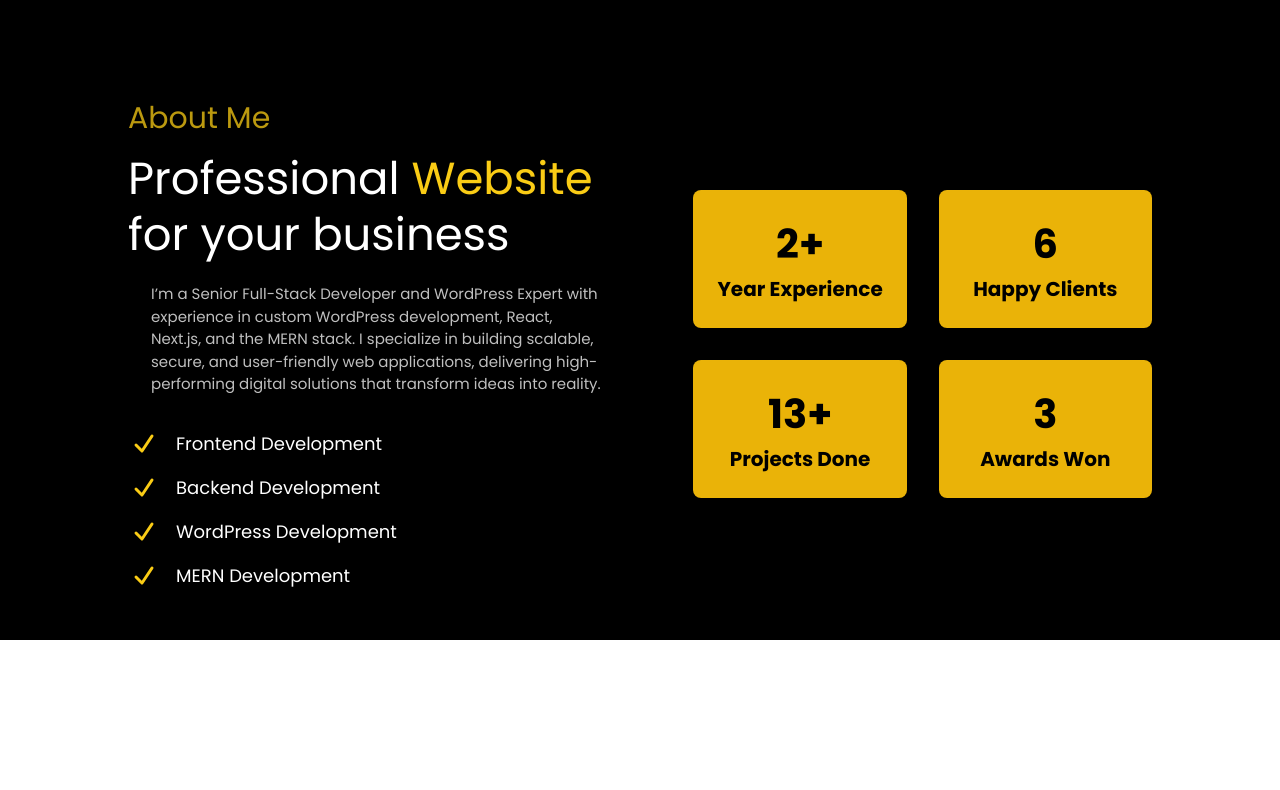
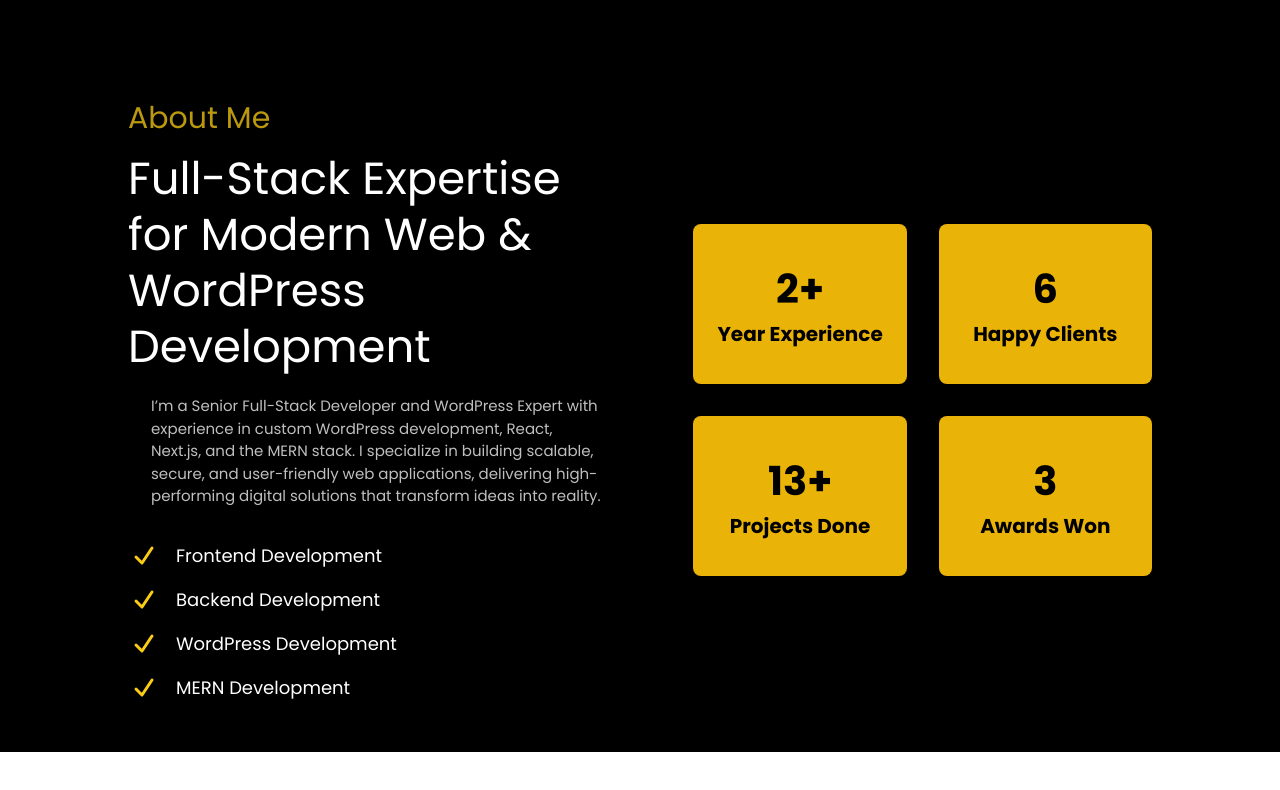
Before and after one commit to Getahun16/My_Portifolio, a Next.js app: page /AboutMe in a window 1280 px wide. Shown: the top 790 px of the page. Built offline with nearby package versions, Linux system fonts and the light colour scheme.

Commit message:
Update AboutMe component: enhance heading and adjust layout for better presentation

```diff
--- a/pages/AboutMe.tsx
+++ b/pages/AboutMe.tsx
@@ -8,8 +8,7 @@ const AboutMe = () => {
         <div>
           <p className="heading__mini text-yellow-400">About Me</p>
           <h1 className="heading__primary text-white">
-            Professional <span className="text-yellow-400">Website</span> for
-            your business
+            Full-Stack Expertise for Modern Web & WordPress Development
           </h1>
           <p className="text-[15px] mt-[1.3rem] text-white opacity-75 max-w-[450px] mx-auto">
             I’m a Senior Full-Stack Developer and WordPress Expert with
@@ -43,11 +42,11 @@ const AboutMe = () => {
           </div>
         </div>
         <div className="lg:ml-auto">
-          <div className="grid grid-cols-1 sm:grid-cols-2 items-center gap-[2rem]">
+          <div className="grid grid-cols-1 sm:grid-cols-2 items-stretch gap-[2rem]">
             <div
               data-aos="zoom-in"
               data-aos-anchor-placement="top-center"
-              className="p-6 text-center bg-yellow-500 rounded-lg shadow-lg"
+              className="p-6 text-center bg-yellow-500 rounded-lg shadow-lg h-full min-h-[10rem] flex flex-col justify-center"
             >
               <p className="text-[40px] text-black font-bold">2+</p>
               <p className="text-[20px] text-black font-semibold">
@@ -58,7 +57,7 @@ const AboutMe = () => {
               data-aos="zoom-in"
               data-aos-delay="200"
               data-aos-anchor-placement="top-center"
-              className="p-6 text-center bg-yellow-500 rounded-lg shadow-lg"
+              className="p-6 text-center bg-yellow-500 rounded-lg shadow-lg h-full min-h-[10rem] flex flex-col justify-center"
             >
               <p className="text-[40px] text-black font-bold">6</p>
               <p className="text-[20px] text-black font-semibold">
@@ -69,7 +68,7 @@ const AboutMe = () => {
               data-aos="zoom-in"
               data-aos-delay="400"
               data-aos-anchor-placement="top-center"
-              className="p-6 text-center bg-yellow-500 rounded-lg shadow-lg"
+              className="p-6 text-center bg-yellow-500 rounded-lg shadow-lg h-full min-h-[10rem] flex flex-col justify-center"
             >
               <p className="text-[40px] text-black font-bold">13+</p>
               <p className="text-[20px] text-black font-semibold">
@@ -80,7 +79,7 @@ const AboutMe = () => {
               data-aos="zoom-in"
               data-aos-delay="600"
               data-aos-anchor-placement="top-center"
-              className="p-6 text-center bg-yellow-500 rounded-lg shadow-lg"
+              className="p-6 text-center bg-yellow-500 rounded-lg shadow-lg h-full min-h-[10rem] flex flex-col justify-center"
             >
               <p className="text-[40px] text-black font-bold">3</p>
               <p className="text-[20px] text-black font-semibold">Awards Won</p>
```
